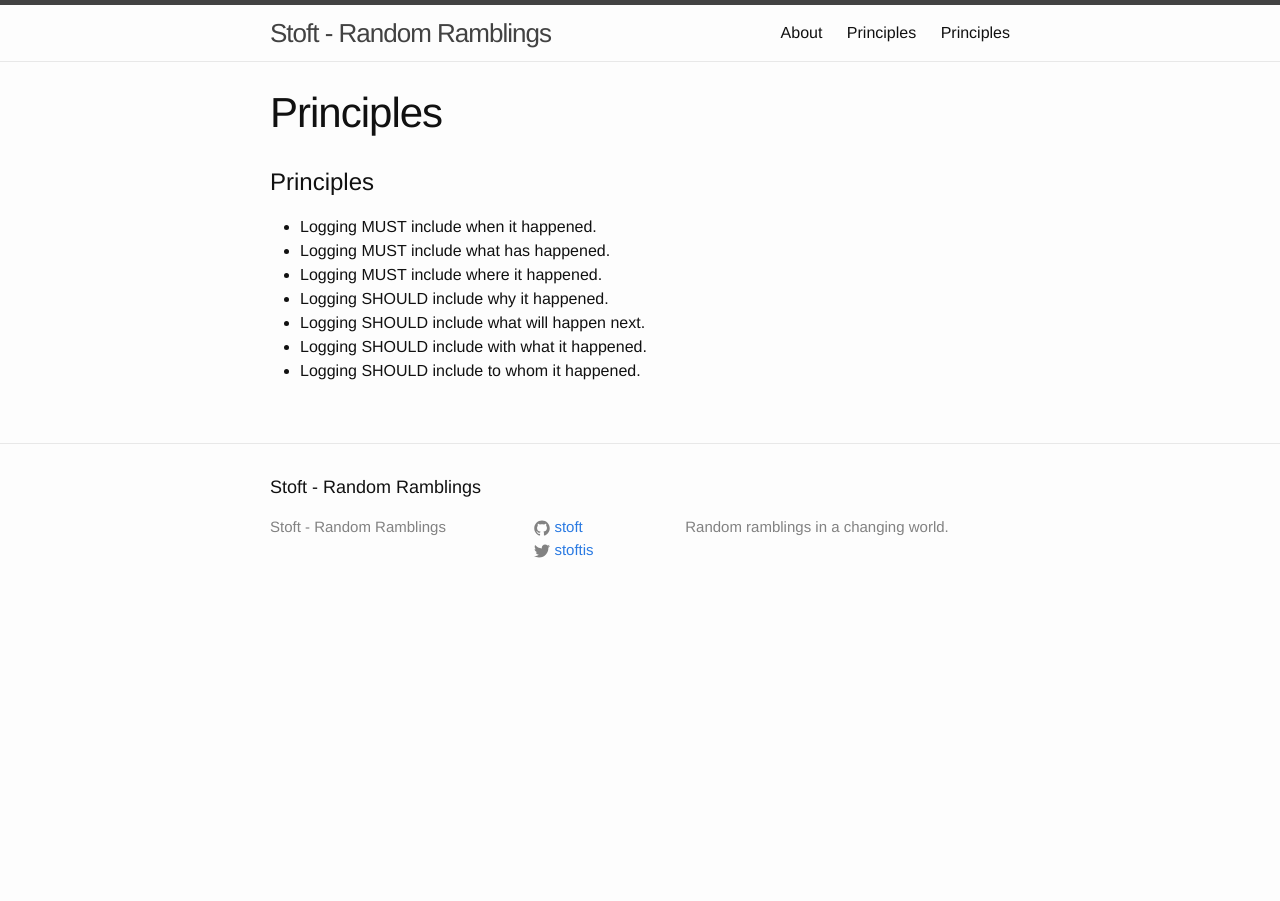
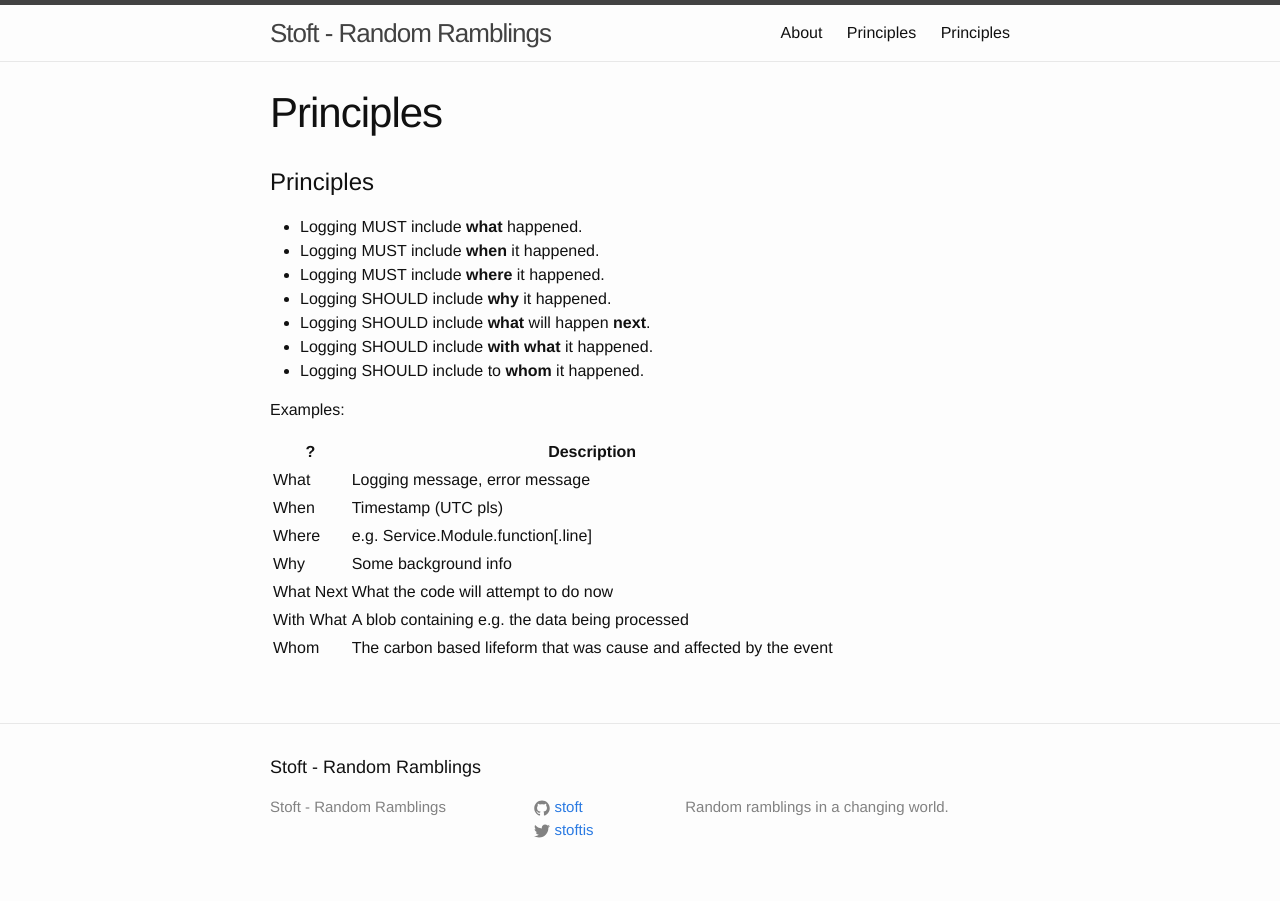
Before and after one commit to stoft/stoft.github.io, a Jekyll site: the page built from bok/logging/logging.md, in a window 1280 px wide. Built offline with Jekyll 4.4.1, drawn with Linux system fonts in a browser that asks for light colours; our own code applies the rules of GitHub Pages for plain Markdown files.

Commit message:
Added examples

```diff
--- a/bok/logging/logging.md
+++ b/bok/logging/logging.md
@@ -1,9 +1,21 @@
 # Principles
 
-* Logging MUST include when it happened.
-* Logging MUST include what has happened.
-* Logging MUST include where it happened.
-* Logging SHOULD include why it happened.
-* Logging SHOULD include what will happen next.
-* Logging SHOULD include with what it happened.
-* Logging SHOULD include to whom it happened.
+* Logging MUST include **what** happened.
+* Logging MUST include **when** it happened.
+* Logging MUST include **where** it happened.
+* Logging SHOULD include **why** it happened.
+* Logging SHOULD include **what** will happen **next**.
+* Logging SHOULD include **with what** it happened.
+* Logging SHOULD include to **whom** it happened.
+
+Examples:
+
+| ?        | Description     |
+| ---------|-------------    |
+| What     | Logging message, error message |
+| When     | Timestamp (UTC pls) |
+| Where    | e.g. Service.Module.function[.line] |
+| Why      | Some background info |
+| What Next | What the code will attempt to do now |
+| With What | A blob containing e.g. the data being processed |
+| Whom     | The carbon based lifeform that was cause and affected by the event |
```
